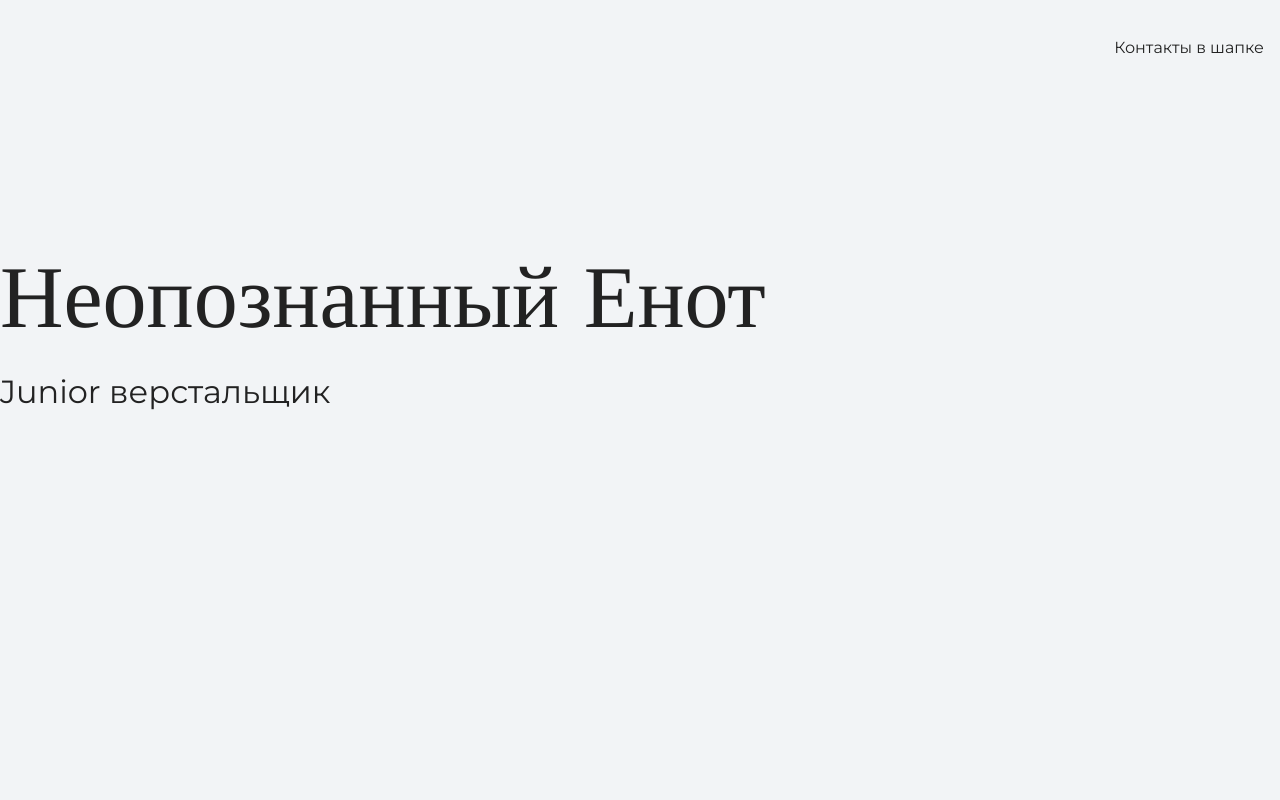
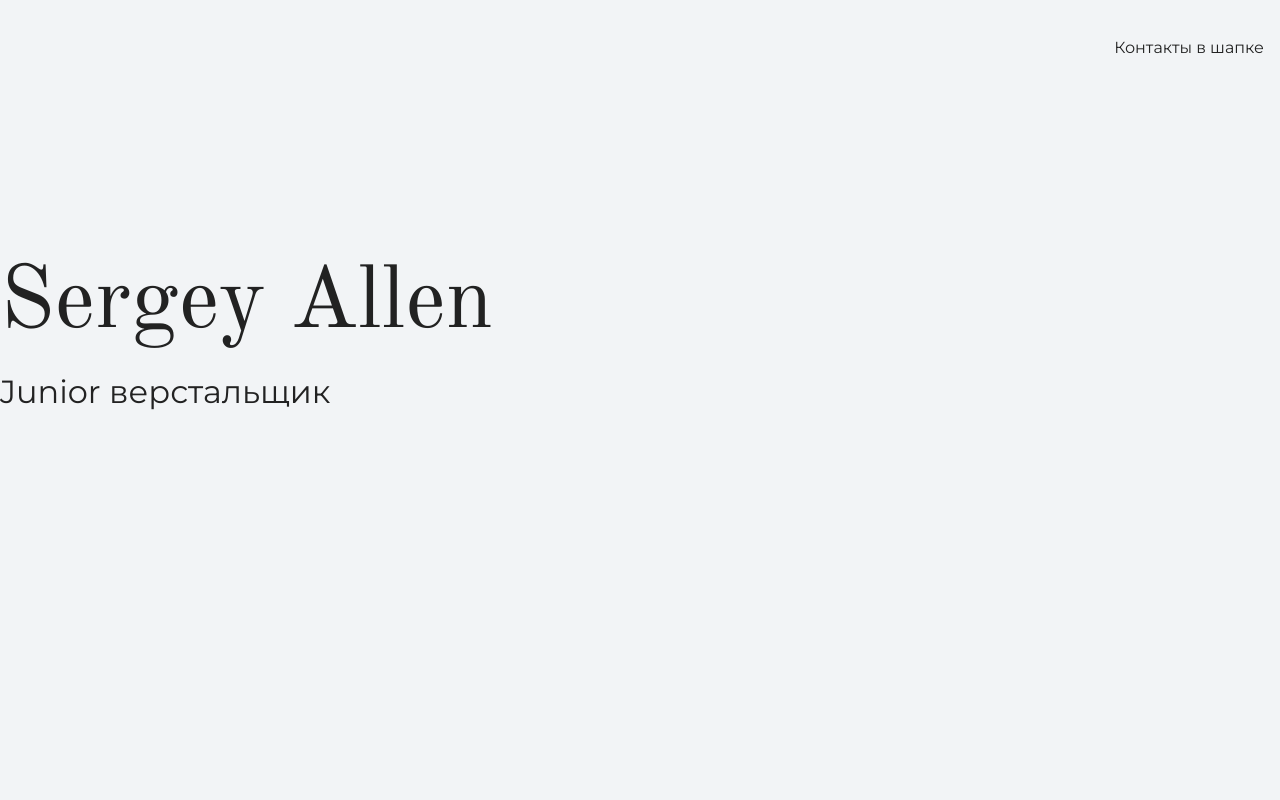
Before and after one commit to SergeyAllen/my-site, a plain HTML site: page index.html in a window 1280 px wide. Shown: the top 800 px of the page. Drawn offline with nearby package versions, Linux system fonts and the light colour scheme.

Commit message:
Меняет текст на главной странице

```diff
--- a/index.html
+++ b/index.html
@@ -16,7 +16,7 @@
 			</header>
 
     <section class="hero-image">
-      <h1 class="heading">Неопознанный Енот</h1>
+      <h1 class="heading">Sergey Allen</h1>
       <p>Junior верстальщик</p>
     </section>
 
```
